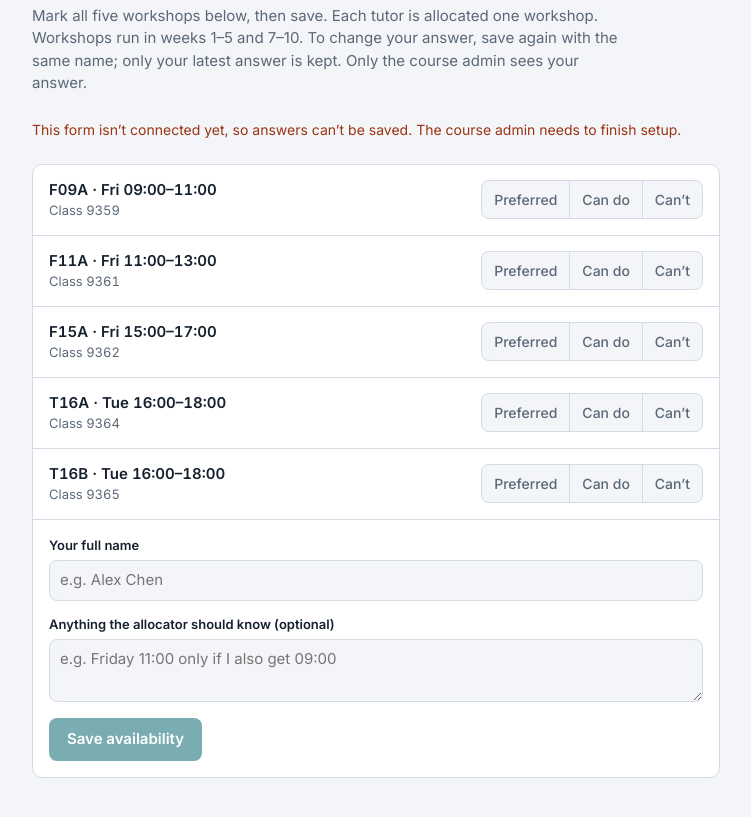
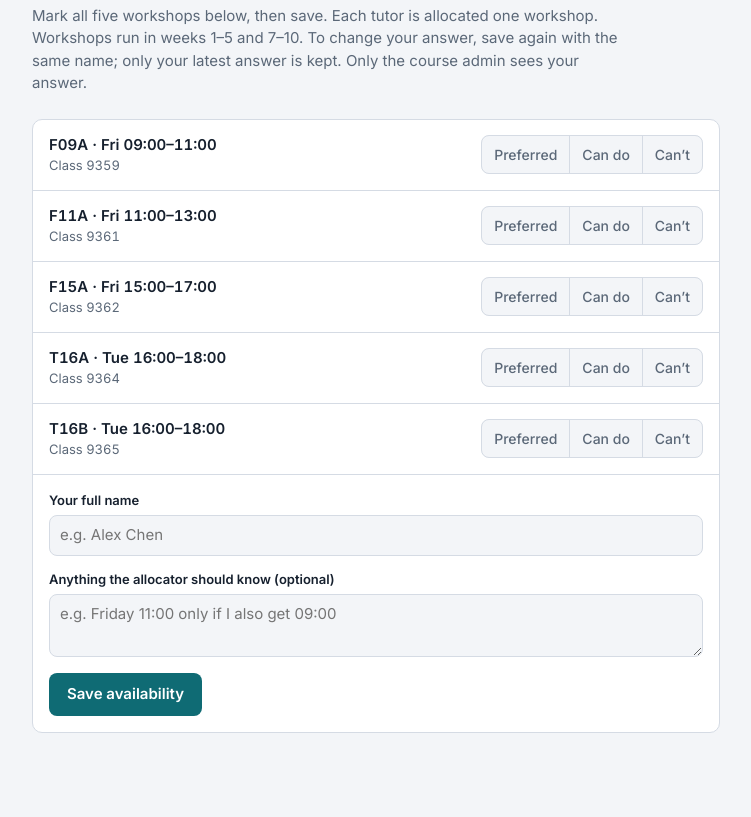
Before and after one commit to Inspiring-Ming/seng2021-workshop-availability, a plain HTML site: page index.html in a window 1280 px wide. Shown: the part 89-906 px from the top of the page, without its empty margins (264-1015 px from the left). After the commit the page ends 878 px from the top, so only its background shows below. Drawn offline with Linux system fonts and the light colour scheme.

Commit message:
Connect form to the response sheet

```diff
--- a/index.html
+++ b/index.html
@@ -96,7 +96,7 @@ button:disabled { opacity: 0.55; cursor: default; }
 <script>
 (function () {
   /* Paste the Google Apps Script web app URL between the quotes (see README). */
-  var ENDPOINT = "";
+  var ENDPOINT = "https://script.google.com/macros/s/AKfycbxWkmIqMbfIyU6qI32q_6i_gJCkEwinpPgdsV10Ghy_dA0W5fXsZ0zyOg8tYe7HvfH-kw/exec";
 
   var SLOTS = [
     { key: "F09A", when: "F09A · Fri 09:00–11:00", meta: "Class 9359" },
```
